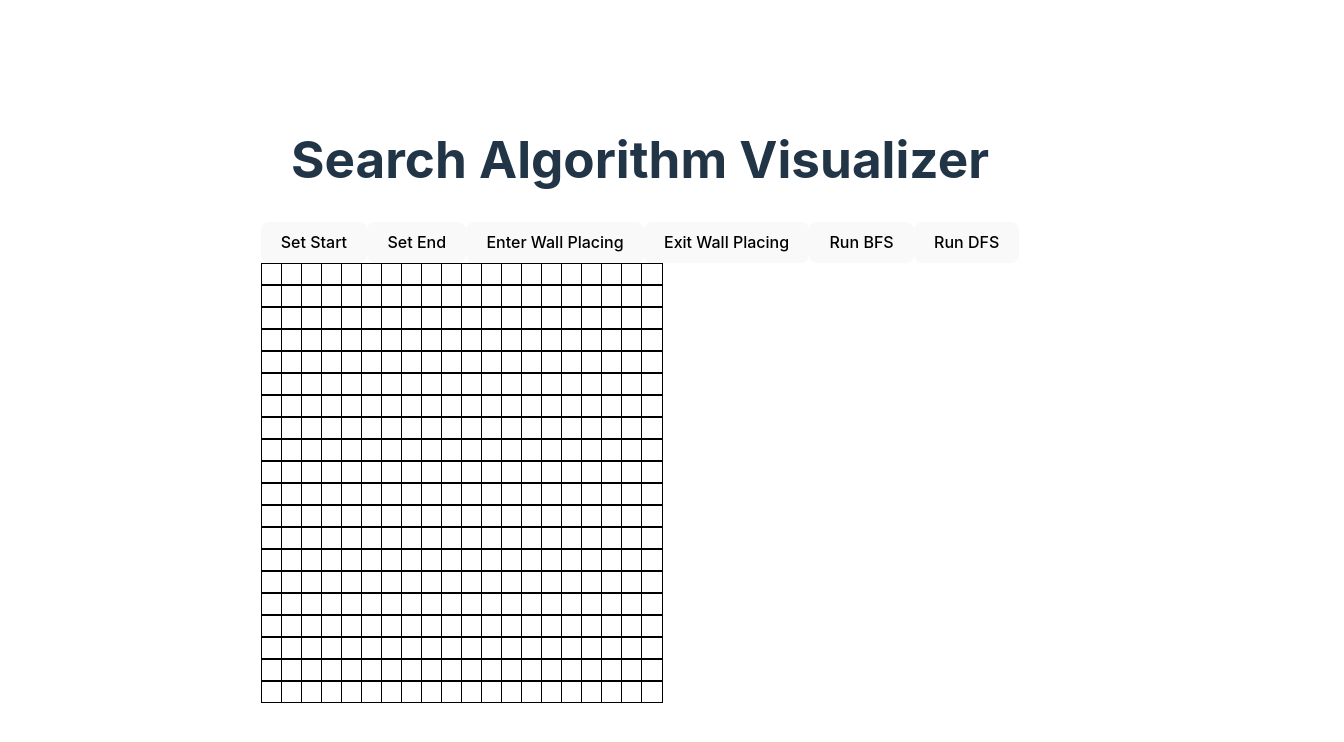
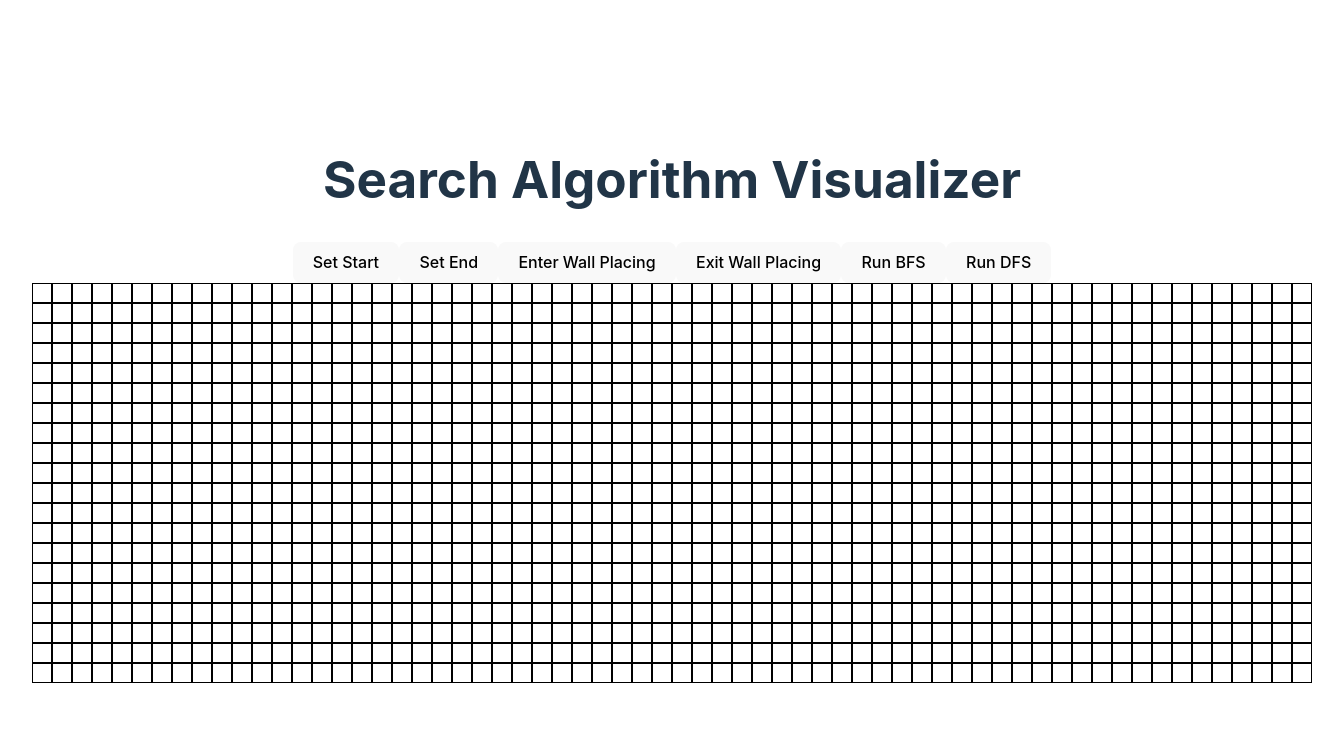
Before and after one commit to MathomJohnson/AlgoVisualizer, a React (Vite) app: page / in a window 1280 px wide. Shown: the top 742 px of the page, 1344 px wide, since content can reach past the window. Built offline with nearby package versions, Linux system fonts and the light colour scheme.

Commit message:
working on dynamic grid size

```diff
--- a/src/components/Grid.css
+++ b/src/components/Grid.css
@@ -1,33 +1,46 @@
-.grid {
-    display: flex;
-    flex-direction: column;
-    align-items: center;
-    justify-content: center;
+html, body {
+  margin: 0;
+  padding: 0;
+  width: 100%; /* Ensure content fits the viewport width */
+  box-sizing: border-box;
 }
 
-  .grid-row {
-    display: flex;
+.grid {
+  display: grid;
+  margin: 0;
+  padding: 0;
+  gap: 0; /* Remove gaps between rows and columns */
+  width: 100vw; /* Full width of the viewport */
+  height: calc(20 * 20px); /* Ensure 20 rows of 20px height */
 }
 
-  .tile {
+.grid > div {
   width: 20px;
   height: 20px;
+  box-sizing: border-box;
   border: 1px solid #ccc;
-    cursor: pointer;
 }
 
-  .tile.blocked {
-    background-color: #333;
+.grid > div.isStart {
+  background-color: green;
 }
 
-  .tile.start {
-    background-color: #4caf50;
+.grid > div.isEnd {
+  background-color: red;
 }
 
-  .tile.end {
-    background-color: #f44336;
+.grid > div.isWall {
+  background-color: black;
 }
 
-  .tile.regular {
-    background-color: #fff;
+.grid > div.isVisited {
+  background-color: lightblue;
 }
+
+.grid > div.isFrontier {
+  background-color: yellow;
+}
+
+.grid > div.isPath {
+  background-color: purple;
+}
--- a/src/components/Grid.tsx
+++ b/src/components/Grid.tsx
@@ -1,7 +1,126 @@
-import React, { useState } from "react";
+// import React, { useState } from "react";
+// import { bfs } from "../algorithms/bfs";
+// import { dfs } from "../algorithms/dfs";
+// import Tile from "./Tile";
+
+// export interface Tile {
+//   row: number;
+//   col: number;
+//   isStart: boolean;
+//   isEnd: boolean;
+//   isWall: boolean;
+//   isVisited: boolean;
+//   isFrontier: boolean;
+//   isPath: boolean,
+//   distance: number;
+//   previousTile?: Tile | null;
+// }
+
+// const Grid: React.FC = () => {
+//   const rows = 20;
+//   const cols = 20;
+
+//   const [grid, setGrid] = useState<Tile[][]>(
+//     Array.from({ length: rows }, (_, row) =>
+//       Array.from({ length: cols }, (_, col) => ({
+//         row,
+//         col,
+//         isStart: false,
+//         isEnd: false,
+//         isWall: false,
+//         isVisited: false,
+//         isFrontier: false,
+//         isPath: false,
+//         distance: Infinity,
+//         previousTile: null,
+//       }))
+//     )
+//   );
+
+//   const [mode, setMode] = useState<"start" | "end" | "placingWall" | null>(null);
+
+//   // To store the start and end tiles
+//   const [startTile, setStartTile] = useState<Tile | null>(null);
+//   const [endTile, setEndTile] = useState<Tile | null>(null);
+
+//   // Wall Placing
+//   //const [placingWall, setPlacingWall] = useState<true | false>(false);
+
+
+//   const handleTileClick = (row: number, col: number) => {
+//     setGrid((prevGrid) => {
+//       const newGrid = prevGrid.map((r) => r.map((tile) => ({ ...tile })));
+//       const tile = newGrid[row][col];
+
+//       // Log the tile state for debugging purposes
+//       console.log(`Tile clicked at row ${row}, col ${col}`);
+//       console.log('Tile state:', tile);
+
+//       if (mode === "start") {
+//         if (startTile) newGrid[startTile.row][startTile.col].isStart = false;
+//         tile.isStart = true;
+//         setStartTile(tile); // Store the start tile
+//         setMode(null);
+//       } else if (mode === "end") {
+//         if (endTile) newGrid[endTile.row][endTile.col].isEnd = false;
+//         tile.isEnd = true;
+//         setEndTile(tile); // Store the end tile
+//         setMode(null);
+//       } else if (mode === "placingWall") {
+//         tile.isWall = !tile.isWall;
+//       }
+
+//       return newGrid;
+//     });
+//   };
+
+//   // Trigger BFS or DFS
+//   const handleSearch = async (algorithm: "bfs" | "dfs") => {
+//     if (!startTile || !endTile) return;
+
+//     console.log(`Running ${algorithm}...`);
+
+//     if (algorithm === "bfs") {
+//       await bfs(grid, startTile, endTile, setGrid);
+//     } else {
+//       await dfs(grid, startTile, endTile, setGrid);
+//     }
+//   };
+
+
+
+//   return (
+//     <div>
+//       <div>
+//         <button onClick={() => setMode("start")}>Set Start</button>
+//         <button onClick={() => setMode("end")}>Set End</button>
+//         <button onClick={() => setMode("placingWall")}>Enter Wall Placing</button>
+//         <button onClick={() => setMode(null)}>Exit Wall Placing</button>
+//         <button onClick={() => handleSearch("bfs")}>Run BFS</button>
+//         <button onClick={() => handleSearch("dfs")}>Run DFS</button>
+//       </div>
+//       <div style={{ display: "grid", gridTemplateColumns: `repeat(${cols}, 20px)` }}>
+//         {grid.map((row) =>
+//           row.map((tile) => (
+//             <Tile
+//               key={`${tile.row}-${tile.col}`}
+//               tile={tile}
+//               onClick={() => handleTileClick(tile.row, tile.col)}
+//             />
+//           ))
+//         )}
+//       </div>
+//     </div>
+//   );
+// };
+
+// export default Grid;
+
+import React, { useState, useEffect } from "react";
 import { bfs } from "../algorithms/bfs";
 import { dfs } from "../algorithms/dfs";
 import Tile from "./Tile";
+import "./Grid.css"; // Import CSS file
 
 export interface Tile {
   row: number;
@@ -11,18 +130,27 @@ export interface Tile {
   isWall: boolean;
   isVisited: boolean;
   isFrontier: boolean;
-  isPath: boolean,
+  isPath: boolean;
   distance: number;
   previousTile?: Tile | null;
 }
 
 const Grid: React.FC = () => {
   const rows = 20;
-  const cols = 20;
+  const [cols, setCols] = useState<number>(Math.floor(window.innerWidth / 20));
+  const [grid, setGrid] = useState<Tile[][]>([]);
 
-  const [grid, setGrid] = useState<Tile[][]>(
+  const [mode, setMode] = useState<"start" | "end" | "placingWall" | null>(null);
+  const [startTile, setStartTile] = useState<Tile | null>(null);
+  const [endTile, setEndTile] = useState<Tile | null>(null);
+
+  // Initialize the grid
+  useEffect(() => {
+    const newCols = Math.floor(window.innerWidth / 20);
+    setCols(newCols);
+    setGrid(
       Array.from({ length: rows }, (_, row) =>
-      Array.from({ length: cols }, (_, col) => ({
+        Array.from({ length: newCols }, (_, col) => ({
           row,
           col,
           isStart: false,
@@ -36,49 +164,61 @@ const Grid: React.FC = () => {
         }))
       )
     );
+  }, []);
 
-  const [mode, setMode] = useState<"start" | "end" | "placingWall" | null>(null);
-
-  // To store the start and end tiles
-  const [startTile, setStartTile] = useState<Tile | null>(null);
-  const [endTile, setEndTile] = useState<Tile | null>(null);
-
-  // Wall Placing
-  //const [placingWall, setPlacingWall] = useState<true | false>(false);
-
+  // Handle window resize to adjust the number of columns dynamically
+  useEffect(() => {
+    const handleResize = () => {
+      const newCols = Math.floor(window.innerWidth / 20);
+      setCols(newCols);
+      setGrid((prevGrid) =>
+        Array.from({ length: rows }, (_, row) =>
+          Array.from({ length: newCols }, (_, col) =>
+            prevGrid[row]?.[col] ?? {
+              row,
+              col,
+              isStart: false,
+              isEnd: false,
+              isWall: false,
+              isVisited: false,
+              isFrontier: false,
+              isPath: false,
+              distance: Infinity,
+              previousTile: null,
+            }
+          )
+        )
+      );
+    };
+    window.addEventListener("resize", handleResize);
+    return () => window.removeEventListener("resize", handleResize);
+  }, []);
 
   const handleTileClick = (row: number, col: number) => {
     setGrid((prevGrid) => {
       const newGrid = prevGrid.map((r) => r.map((tile) => ({ ...tile })));
       const tile = newGrid[row][col];
 
-      // Log the tile state for debugging purposes
-      console.log(`Tile clicked at row ${row}, col ${col}`);
-      console.log('Tile state:', tile);
-
       if (mode === "start") {
         if (startTile) newGrid[startTile.row][startTile.col].isStart = false;
         tile.isStart = true;
-        setStartTile(tile); // Store the start tile
+        setStartTile(tile);
         setMode(null);
       } else if (mode === "end") {
         if (endTile) newGrid[endTile.row][endTile.col].isEnd = false;
         tile.isEnd = true;
-        setEndTile(tile); // Store the end tile
+        setEndTile(tile);
         setMode(null);
       } else if (mode === "placingWall") {
-        tile.isWall = true;
+        tile.isWall = !tile.isWall;
       }
 
       return newGrid;
     });
   };
 
-  // Trigger BFS or DFS
   const handleSearch = async (algorithm: "bfs" | "dfs") => {
     if (!startTile || !endTile) return;
-
-    console.log(`Running ${algorithm}...`);
 
     if (algorithm === "bfs") {
       await bfs(grid, startTile, endTile, setGrid);
@@ -86,8 +226,6 @@ const Grid: React.FC = () => {
       await dfs(grid, startTile, endTile, setGrid);
     }
   };
-
-
 
   return (
     <div>
@@ -99,7 +237,7 @@ const Grid: React.FC = () => {
         <button onClick={() => handleSearch("bfs")}>Run BFS</button>
         <button onClick={() => handleSearch("dfs")}>Run DFS</button>
       </div>
-      <div style={{ display: "grid", gridTemplateColumns: `repeat(${cols}, 20px)` }}>
+      <div className="grid" style={{ gridTemplateColumns: `repeat(${cols}, 1fr)` }}>
         {grid.map((row) =>
           row.map((tile) => (
             <Tile
```
Lines whose indentation alone changed are shown as unchanged.
